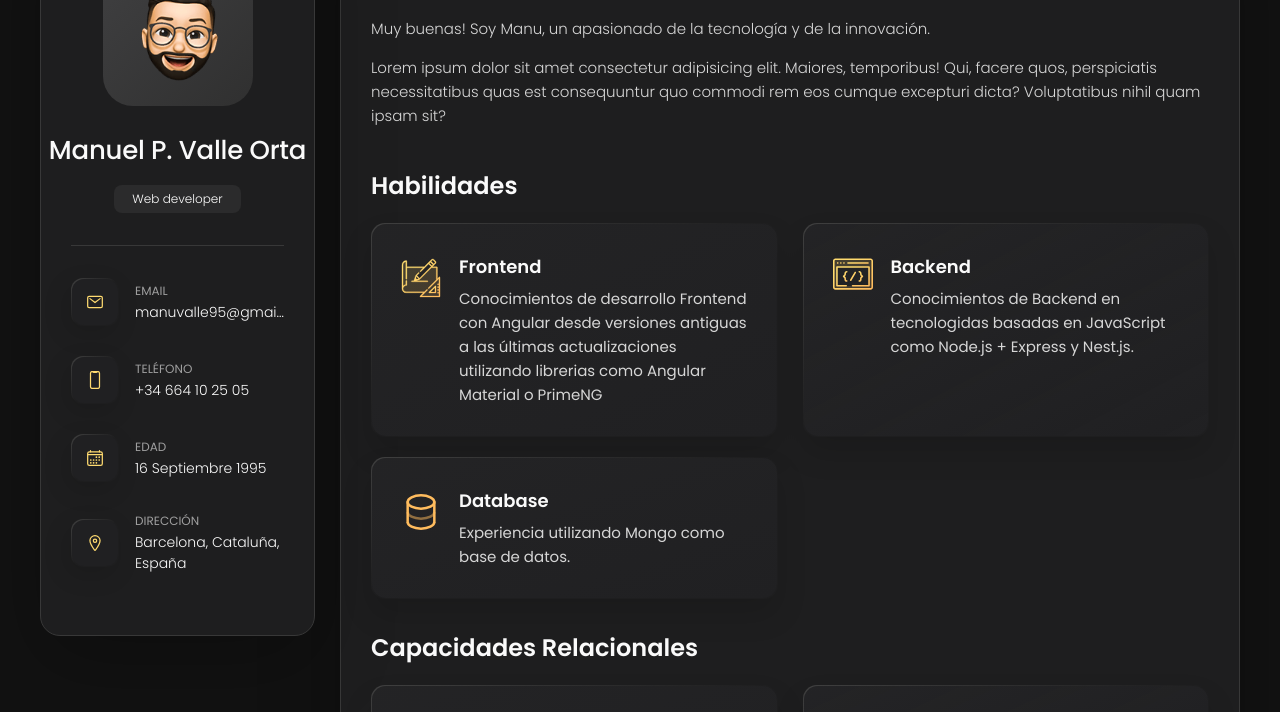
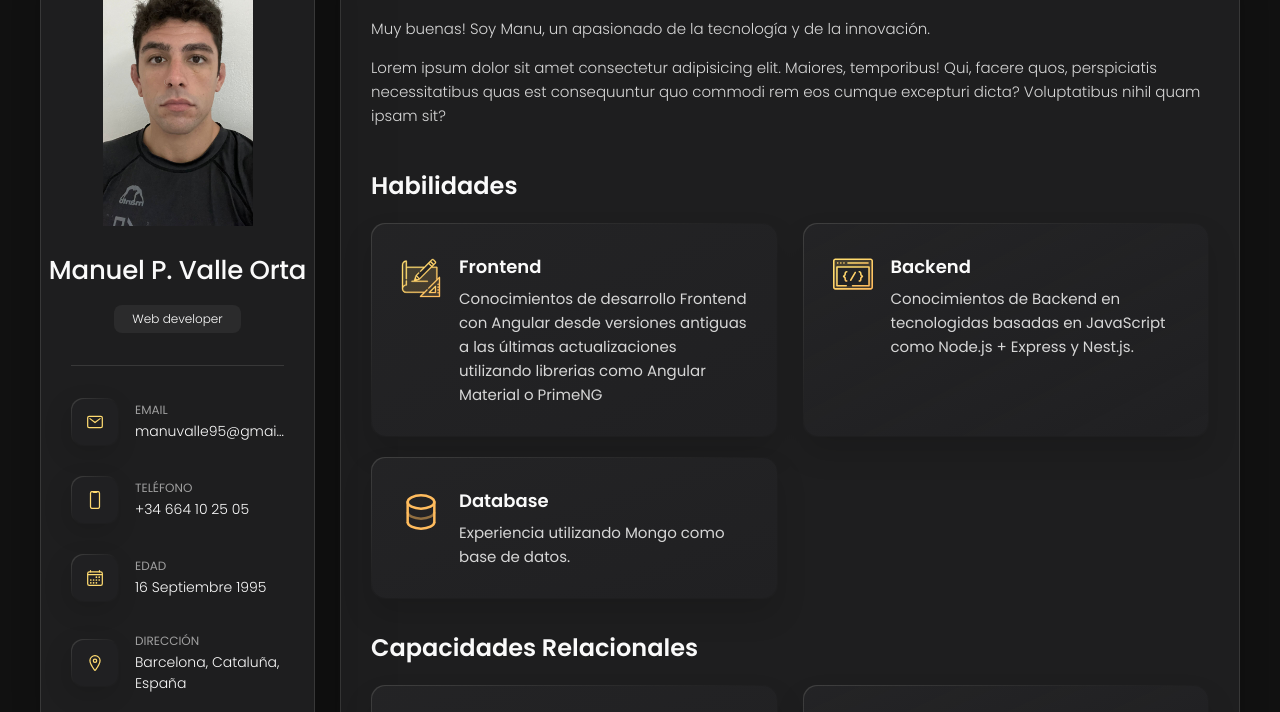
Before and after one commit to manustik/Portfolio, a plain HTML site: page index.html in a window 1280 px wide. Shown: the part 162-874 px from the top of the page. Drawn offline with nearby package versions, Linux system fonts and the light colour scheme.

Commit message:
change image

```diff
--- a/index.html
+++ b/index.html
@@ -42,7 +42,7 @@
       <div class="sidebar-info">
 
         <figure class="avatar-box">
-          <img src="./assets/images/my-avatar.png" alt="Manu Valle" width="80">
+          <img src="./assets/images/foto-perfil.jpg" alt="Manu Valle">
         </figure>
 
         <div class="info-content">
```
Also changed, not shown: assets/images/foto-perfil.jpg (added).
